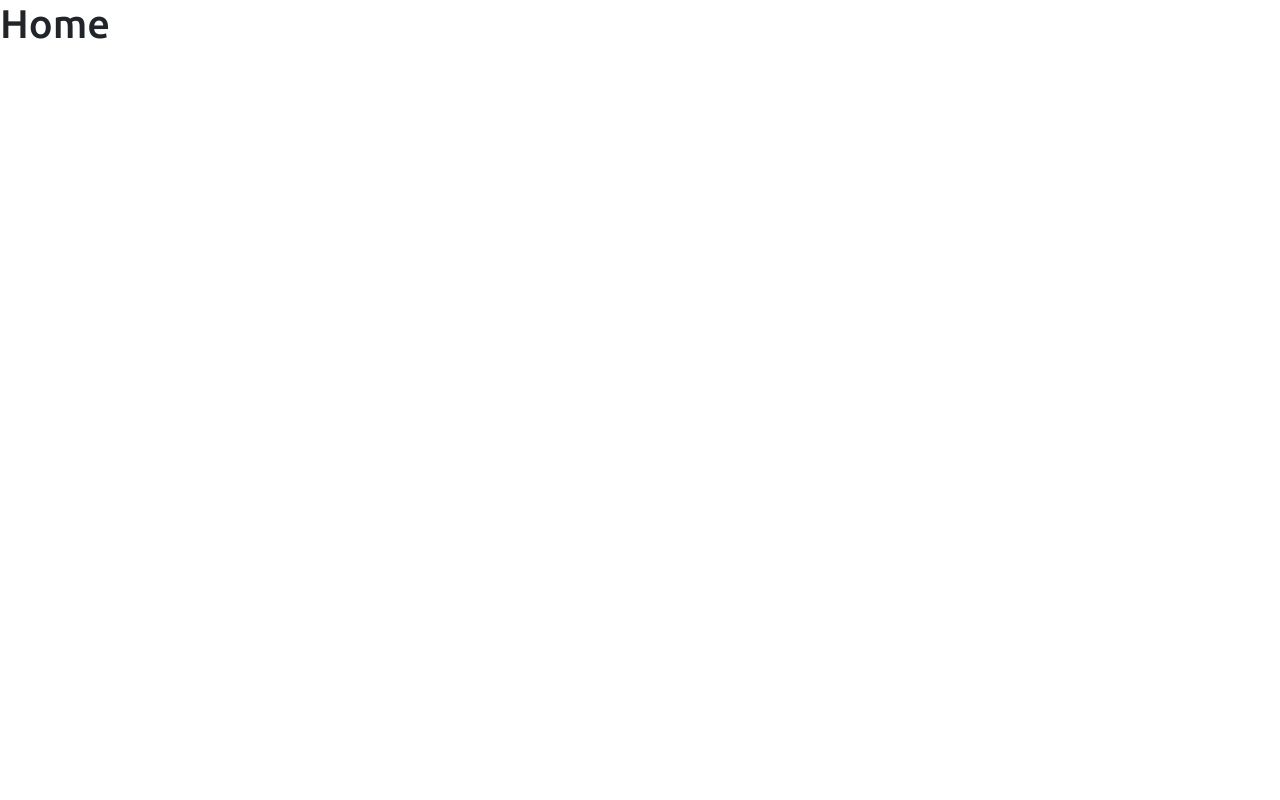
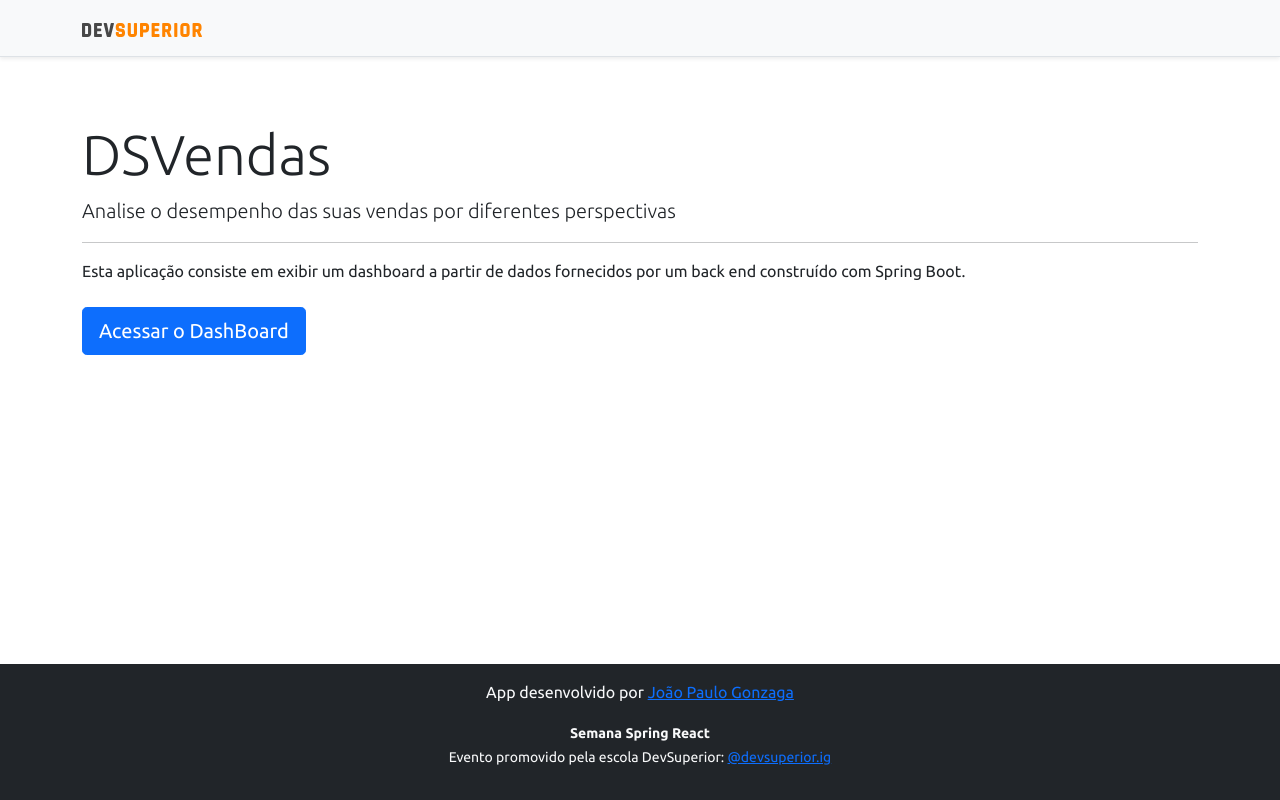
Before and after one commit to root-who/DevSuperiorBootcamp, a React (Create React App) app in the folder frontend/: page / in a window 1280 px wide. Built offline with nearby package versions, Linux system fonts and the light colour scheme.

Commit message:
Home and Navagation with routes

```diff
--- a/frontend/src/components/HeaderNavBar/index.tsx
+++ b/frontend/src/components/HeaderNavBar/index.tsx
@@ -1,3 +1,4 @@
+import { Link } from 'react-router-dom';
 import ImgDsDark from '../../assets/images/ds-dark.svg'
 
 function NavBar(){
@@ -6,7 +7,9 @@
         <div className="d-flex flex-column flex-md-row align-items-center p-3 px-md-4 mb-3 bg-light border-bottom shadow-sm">
             <div className="container">
                 <nav className="my-2 my-md-0 mr-md-3">
-                <img src={ImgDsDark} alt="DevSuperior" width="120" />
+                <Link  to="/">
+                    <img src={ImgDsDark} alt="DevSuperior" width="120" />
+                </Link>
                 </nav>
             </div>
         </div>
--- a/frontend/src/pages/Home/index.tsx
+++ b/frontend/src/pages/Home/index.tsx
@@ -1,7 +1,21 @@
-function Home (){
-    return(
+import Footer from "components/Footer"
+import NavBar from "components/HeaderNavBar"
+import { Link } from "react-router-dom"
+
+function Home() {
+    return (
         <>
-        <h1>Home</h1>
+            <NavBar/>
+            <div className="container mt-5">
+                <div className="jumbotron">
+                    <h1 className="display-4">DSVendas</h1>
+                    <p className="lead">Analise o desempenho das suas vendas por diferentes perspectivas</p>
+                    <hr />
+                    <p>Esta aplicação consiste em exibir um dashboard a partir de dados fornecidos por um back end construído com Spring Boot.</p>
+                    <Link className="mt-2 btn btn-primary btn-lg" to="/dashboard">Acessar o DashBoard</Link>
+                </div>
+            </div>
+            <Footer/>
         </>
     )
 }
```
